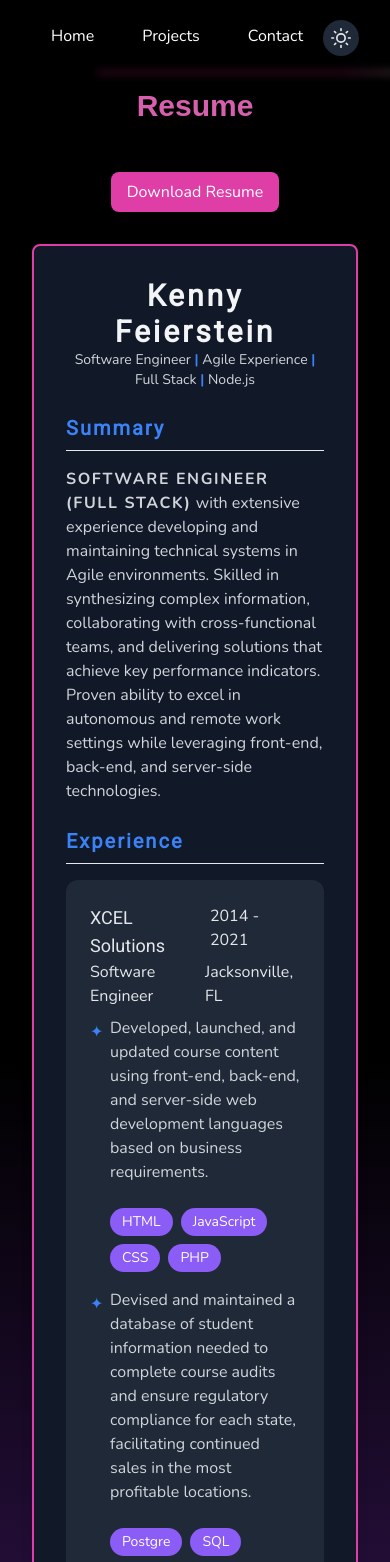
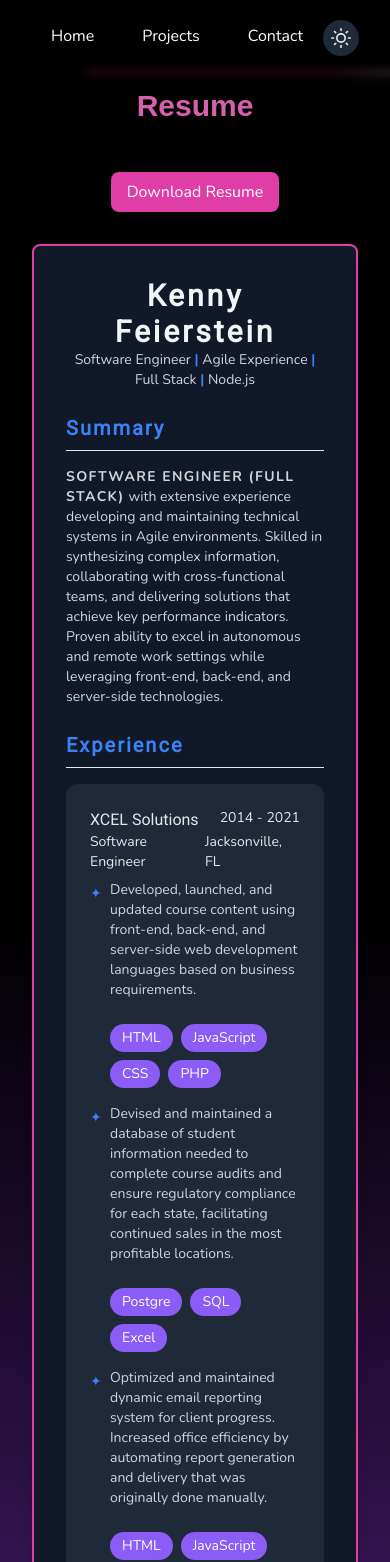
Before and after one commit to Feierstein1/ProfilePage, a Next.js app: page /resume in a window 390 px wide. Shown: the top 1562 px of the page. Built offline with nearby package versions, Linux system fonts and the light colour scheme; a web font is replaced by a local one.

Commit message:
mobile changes to resume

```diff
--- a/src/components/resume/Resume.tsx
+++ b/src/components/resume/Resume.tsx
@@ -65,7 +65,7 @@ const Summary = () => {
     <>
       <section>
         <h2 className={`${titleStyle}`}>Summary</h2>
-        <p className="mt-4 text-gray-700 dark:text-gray-300">
+        <p className="text-sm sm:text-lg mt-4 text-gray-700 dark:text-gray-300">
           <b className="tracking-widest">SOFTWARE ENGINEER (FULL STACK)</b> with extensive experience developing and maintaining technical systems in Agile environments.
           Skilled in synthesizing complex information, collaborating with cross-functional teams, and delivering solutions that achieve key performance indicators.
           Proven ability to excel in autonomous and remote work settings while leveraging front-end, back-end, and server-side technologies.
@@ -83,16 +83,16 @@ const Experience = () => {
         {experience.map(({ title, company, location, date, details }, index) => (
           <div key={index} className="p-6 mt-4 bg-violet-800 rounded-xl dark:bg-gray-800">
             <div className="flex justify-between">
-              <h3 className="text-lg font-medium text-gray-200">{company}</h3>
-              <p className="text-gray-200">{date}</p>
+              <h3 className="text-md sm:text-lg font-medium text-gray-200">{company}</h3>
+              <p className="text-gray-200 text-sm sm:text-md">{date}</p>
             </div>
             <div className="flex justify-between">
-              <p className="text-gray-200">{title}</p>
-              <p className="text-gray-200">{location}</p>
+              <p className="text-gray-200 text-sm sm:text-lg">{title}</p>
+              <p className="text-gray-200 text-sm sm:text-md">{location}</p>
             </div>
             <ul className="sm:pl-6 mt-2 text-gray-300 list-none list-outside">
               {details.map(({text, stack}, i) =>  (
-                <li key={i} className="pb-4 relative pl-5 sm:pl-6 before:absolute before:left-0 before:top-1 before:text-blue-500 before:content-['\2726']">
+                <li key={i} className="text-sm sm:text-lg pb-4 relative pl-5 sm:pl-6 before:absolute before:left-0 before:top-1 before:text-blue-500 before:content-['\2726']">
                   {text}
                   <br/>
                   <div className="flex flex-wrap gap-2 mt-3">
@@ -137,8 +137,8 @@ const Education = () => {
           />
         <div className="mt-4">
           <h3 className="text-lg font-medium text-gray-800 dark:text-gray-200">Bachelor of Science</h3>
-          <h2>Information Science (Computer Science Program)</h2>
-          <p className="text-gray-600 dark:text-gray-400">University of North Florida | 2018</p>
+          <h2 className="text-sm sm:text-lg">Information Science (Computer Science Program)</h2>
+          <p className="text-sm sm:text-lg text-gray-600 dark:text-gray-400">University of North Florida | 2018</p>
         </div>
         </div>
       </section>
```
